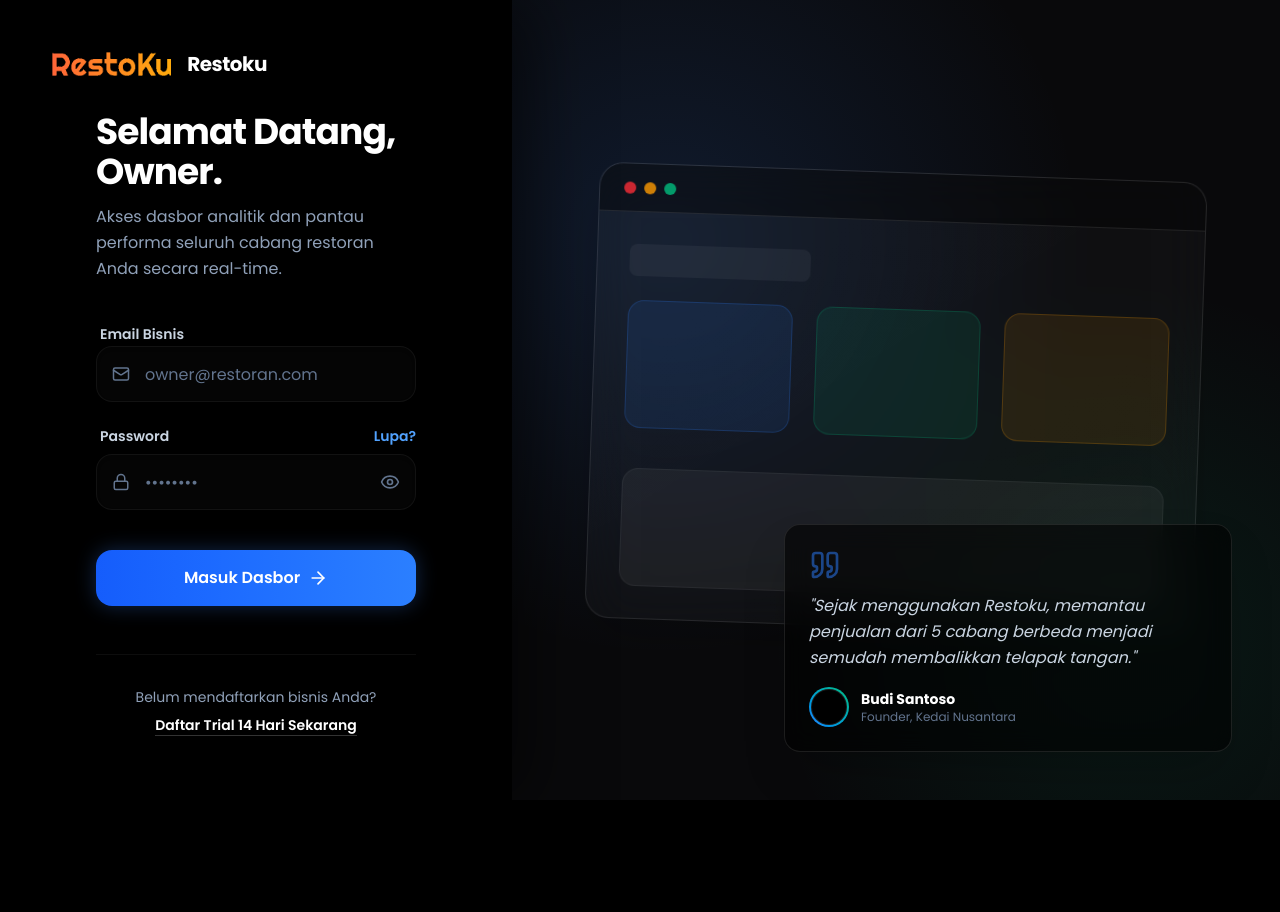
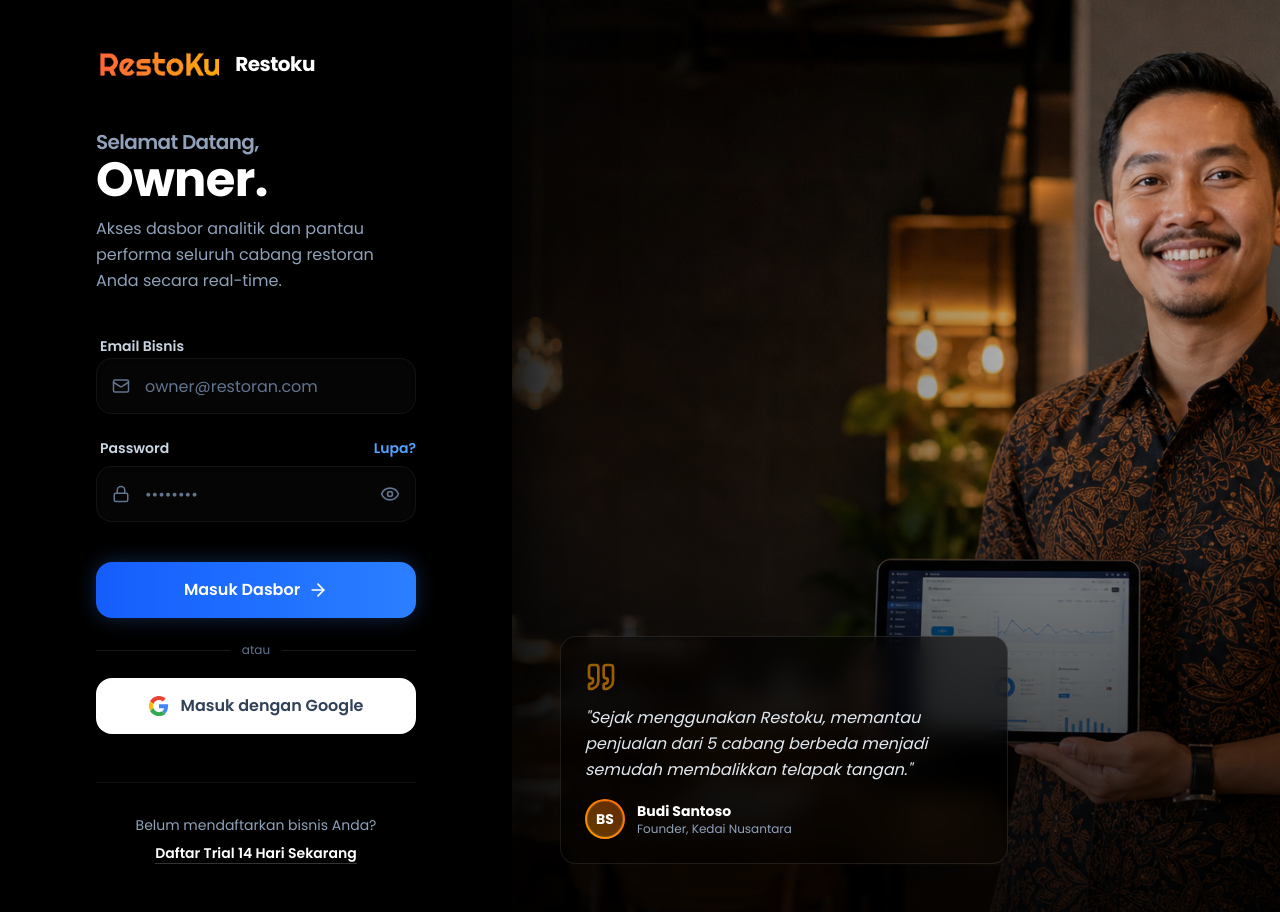
Before and after one commit to stevanusherianto7-glitch/restoku-pos, a Laravel app: page /owner/login in a window 1280 px wide. Before the commit the page ends 800 px from the top, so only its background shows below. Run offline with Laravel 12, Linux system fonts and the light colour scheme; style sheets or scripts are compiled from the project's sources; some libraries are stand-ins or nearby versions.

Commit message:
feat: Masuk dengan Google (OAuth owner login)
- Install laravel/socialite + config google (services.php, .env.example)
- Migration users.google_id + avatar_url (nullable)
- OAuthController: login owner existing / auto-register tenant+outlet baru;
  guard email tak terverifikasi, tolak akun staff, no cross-tenant
- Routes /oauth/google + callback (publik, throttle:10,1)
- Tombol 'Masuk dengan Google' (SVG inline) di OwnerLogin + foto owner-success
- Test OAuthControllerTest 5 skenario (Socialite::fake) — 113 backend pass

```diff
--- a/composer.json
+++ b/composer.json
@@ -10,6 +10,7 @@
         "inertiajs/inertia-laravel": "^3.1",
         "laravel/ai": "^0.9.0",
         "laravel/framework": "^13.8",
+        "laravel/socialite": "^5.28",
         "laravel/tinker": "^3.0",
         "tightenco/ziggy": "^2.6"
     },
--- a/config/services.php
+++ b/config/services.php
@@ -35,10 +35,12 @@ return [
         ],
     ],
 
-    // Cloudinary (foto menu) — format resmi: cloudinary://key:secret@cloud
-    // README/PRD: wajib untuk skala 500k outlet (CDN offload + transform on-the-fly).
-    'cloudinary' => [
-        'url' => env('CLOUDINARY_URL'),
+    // Google OAuth (Masuk dengan Google — login/register owner).
+    // Credential dari Google Cloud Console: OAuth 2.0 Client ID (type Web application).
+    'google' => [
+        'client_id' => env('GOOGLE_CLIENT_ID'),
+        'client_secret' => env('GOOGLE_CLIENT_SECRET'),
+        'redirect' => env('GOOGLE_REDIRECT_URI', '/oauth/google/callback'),
     ],
 
 ];
--- a/resources/js/Pages/Auth/OwnerLogin.tsx
+++ b/resources/js/Pages/Auth/OwnerLogin.tsx
@@ -32,17 +32,16 @@ export default function OwnerLogin() {
 
             {/* Left Column - Login Form */}
             <div className="w-full lg:w-[45%] xl:w-[40%] flex flex-col justify-center px-8 md:px-16 lg:px-24 py-12 relative z-10 bg-black shadow-[20px_0_60px_rgba(0,0,0,0.5)]">
-                <div className="absolute top-8 left-8 lg:top-12 lg:left-12">
-                    <Link href="/" className="flex items-center gap-3 group">
-                        <RestokuWordmark className="h-8 w-auto brightness-110" />
-                        <span className="text-xl font-bold tracking-tight text-white">{tenantName}</span>
-                    </Link>
-                </div>
+                {/* Logo sejajar dengan heading */}
+                <Link href="/" className="flex items-center gap-3 group mb-12">
+                    <RestokuWordmark className="h-8 w-auto brightness-110" />
+                    <span className="text-xl font-bold tracking-tight text-white">{tenantName}</span>
+                </Link>
 
-                <div className="w-full max-w-sm mx-auto mt-12">
-                    <h1 className="text-3xl md:text-4xl font-extrabold text-white tracking-tight mb-3">
-                        Selamat Datang, <br />
-                        Owner.
+                <div className="w-full max-w-sm mx-auto">
+                    <h1 className="font-extrabold text-white tracking-tight mb-3 leading-tight">
+                        <span className="block text-lg md:text-xl font-medium text-slate-400">Selamat Datang,</span>
+                        <span className="block text-4xl md:text-5xl">Owner.</span>
                     </h1>
                     <p className="text-slate-400 text-sm md:text-base leading-relaxed mb-10">
                         Akses dasbor analitik dan pantau performa seluruh cabang restoran Anda secara real-time.
@@ -122,6 +121,38 @@ export default function OwnerLogin() {
                         </div>
                     </form>
 
+                    {/* Masuk dengan Google — owner lupa password langsung diarahkan ke Gmail */}
+                    <div className="mt-6">
+                        <div className="relative flex items-center justify-center my-5">
+                            <div className="absolute inset-x-0 h-px bg-white/10" />
+                            <span className="relative px-3 text-xs text-slate-500 bg-black">atau</span>
+                        </div>
+                        <a
+                            href="/oauth/google"
+                            className="flex items-center justify-center gap-3 w-full h-14 rounded-2xl bg-white text-slate-700 font-semibold text-base hover:bg-slate-100 transition-colors border border-white/10"
+                        >
+                            <svg viewBox="0 0 48 48" className="size-5" aria-hidden="true">
+                                <path
+                                    fill="#EA4335"
+                                    d="M24 9.5c3.54 0 6.7 1.22 9.2 3.62l6.85-6.85C35.9 2.38 30.3 0 24 0 14.6 0 6.46 5.38 2.62 13.22l7.98 6.19C12.43 13.72 17.74 9.5 24 9.5z"
+                                />
+                                <path
+                                    fill="#4285F4"
+                                    d="M46.1 24.55c0-1.57-.14-3.08-.4-4.55H24v9.1h12.4c-.54 2.9-2.18 5.36-4.66 7.04l7.2 5.6c4.2-3.88 6.66-9.6 6.66-17.19z"
+                                />
+                                <path
+                                    fill="#FBBC05"
+                                    d="M10.6 28.66a14.5 14.5 0 0 1 0-9.32l-7.98-6.19a24 24 0 0 0 0 21.7l7.98-6.19z"
+                                />
+                                <path
+                                    fill="#34A853"
+                                    d="M24 48c6.3 0 11.6-2.1 15.46-5.7l-7.2-5.6c-2 1.34-4.6 2.14-8.26 2.14-6.26 0-11.57-4.22-13.4-9.9l-7.99 6.19C6.46 42.62 14.6 48 24 48z"
+                                />
+                            </svg>
+                            Masuk dengan Google
+                        </a>
+                    </div>
+
                     <div className="mt-12 pt-8 border-t border-white/5 text-center">
                         <p className="text-sm text-slate-400">
                             Belum mendaftarkan bisnis Anda? <br />
@@ -136,43 +167,34 @@ export default function OwnerLogin() {
                 </div>
             </div>
 
-            {/* Right Column - Visual/Abstract Brand */}
-            <div className="hidden lg:flex flex-1 relative overflow-hidden bg-[#09090b] items-center justify-center p-20">
-                {/* Beautiful Abstract Gradients */}
-                <div className="absolute inset-0 bg-[radial-gradient(circle_at_20%_30%,rgba(59,130,246,0.15)_0%,transparent_50%),radial-gradient(circle_at_80%_80%,rgba(16,185,129,0.1)_0%,transparent_40%)]" />
-
-                {/* Floating Glass UI Elements to suggest "Dashboard" */}
-                <div className="relative w-full max-w-2xl aspect-[4/3] rounded-3xl border border-white/10 bg-white/[0.02] backdrop-blur-xl shadow-2xl flex flex-col overflow-hidden transform rotate-2 hover:rotate-0 transition-transform duration-700 ease-out">
-                    <div className="h-12 border-b border-white/10 flex items-center px-6 gap-2 bg-black/40">
-                        <div className="size-3 rounded-full bg-red-500/80" />
-                        <div className="size-3 rounded-full bg-amber-500/80" />
-                        <div className="size-3 rounded-full bg-emerald-500/80" />
-                    </div>
-                    <div className="flex-1 p-8 flex flex-col gap-6 bg-gradient-to-br from-white/[0.01] to-transparent">
-                        <div className="w-1/3 h-8 rounded-lg bg-white/5" />
-                        <div className="flex gap-6">
-                            <div className="flex-1 h-32 rounded-2xl bg-blue-500/10 border border-blue-500/20" />
-                            <div className="flex-1 h-32 rounded-2xl bg-emerald-500/10 border border-emerald-500/20" />
-                            <div className="flex-1 h-32 rounded-2xl bg-amber-500/10 border border-amber-500/20" />
-                        </div>
-                        <div className="flex-1 rounded-2xl bg-white/5 border border-white/5 mt-4" />
-                    </div>
-                </div>
+            {/* Right Column - Owner Success Photo */}
+            <div className="hidden lg:flex flex-1 relative overflow-hidden bg-[#09090b] items-center justify-center p-12">
+                {/* Foto owner sukses memegang tablet dashboard */}
+                <img
+                    src="/images/owner-success.png"
+                    alt="Owner restoran memantau dasbor Restoku secara real-time"
+                    className="absolute inset-0 w-full h-full object-cover object-center"
+                    loading="eager"
+                />
+                {/* Gradient overlay bawah utk keterbacaan testimonial */}
+                <div className="absolute inset-0 bg-gradient-to-t from-black/85 via-black/30 to-transparent" />
 
                 {/* Testimonial Overlay */}
-                <div className="absolute bottom-12 right-12 max-w-md p-6 rounded-2xl bg-black/60 backdrop-blur-md border border-white/10 shadow-2xl">
-                    <Quote className="size-8 text-blue-500/50 mb-3" />
-                    <p className="text-slate-300 leading-relaxed italic mb-4">
-                        "Sejak menggunakan Restoku, memantau penjualan dari 5 cabang berbeda menjadi semudah membalikkan
-                        telapak tangan."
+                <div className="absolute bottom-12 right-12 left-12 max-w-md p-6 rounded-2xl bg-black/55 backdrop-blur-md border border-white/10 shadow-2xl">
+                    <Quote className="size-8 text-amber-500/60 mb-3" />
+                    <p className="text-slate-200 leading-relaxed italic mb-4">
+                        &quot;Sejak menggunakan Restoku, memantau penjualan dari 5 cabang berbeda menjadi semudah
+                        membalikkan telapak tangan.&quot;
                     </p>
                     <div className="flex items-center gap-3">
-                        <div className="size-10 rounded-full bg-gradient-to-tr from-blue-500 to-emerald-500 p-[2px]">
-                            <div className="size-full rounded-full bg-black border border-white/10" />
+                        <div className="size-10 rounded-full bg-gradient-to-tr from-amber-500 to-orange-500 p-[2px]">
+                            <div className="size-full rounded-full bg-black/60 border border-white/10 flex items-center justify-center text-sm font-bold text-white">
+                                BS
+                            </div>
                         </div>
                         <div>
                             <div className="text-sm font-bold text-white">Budi Santoso</div>
-                            <div className="text-xs text-slate-500">Founder, Kedai Nusantara</div>
+                            <div className="text-xs text-slate-400">Founder, Kedai Nusantara</div>
                         </div>
                     </div>
                 </div>
--- a/routes/web.php
+++ b/routes/web.php
@@ -1,6 +1,7 @@
 <?php
 
 use App\Http\Controllers\Auth\AuthenticatedSessionController;
+use App\Http\Controllers\Auth\OAuthController;
 use App\Http\Controllers\GeminiAiController;
 use App\Http\Controllers\MenuController;
 use App\Http\Controllers\OrderController;
@@ -31,6 +32,11 @@ Route::get('/login',       fn () => Inertia::render('Auth/StaffLogin'))->name('l
 Route::get('/owner/login', fn () => Inertia::render('Auth/OwnerLogin'))->name('owner.login');
 Route::post('/login',       [AuthenticatedSessionController::class, 'storeStaff'])->middleware('throttle:10,1');
 Route::post('/owner/login', [AuthenticatedSessionController::class, 'storeOwner'])->middleware('throttle:10,1');
+
+// ── OAuth "Masuk dengan Google" (khusus owner) ─────────────────────────
+// Redirect ke Google lalu callback otomatis login/register owner.
+Route::get('/oauth/google', [OAuthController::class, 'redirect'])->name('oauth.google');
+Route::get('/oauth/google/callback', [OAuthController::class, 'callback'])->middleware('throttle:10,1')->name('oauth.google.callback');
 
 // Guest-facing digital menu & order (QR code meja)
 Route::get('/order',         fn () => Inertia::render('BukuMenuDigital/CustomerView'));
```
Also changed, not shown: app/Http/Controllers/Auth/OAuthController.php (added, +122 -0 lines), tests/Feature/OAuthControllerTest.php (added, +131 -0 lines), database/migrations/2026_07_10_000002_add_google_to_users_table.php (added), public/images/owner-success.png (added), 2 other files.
